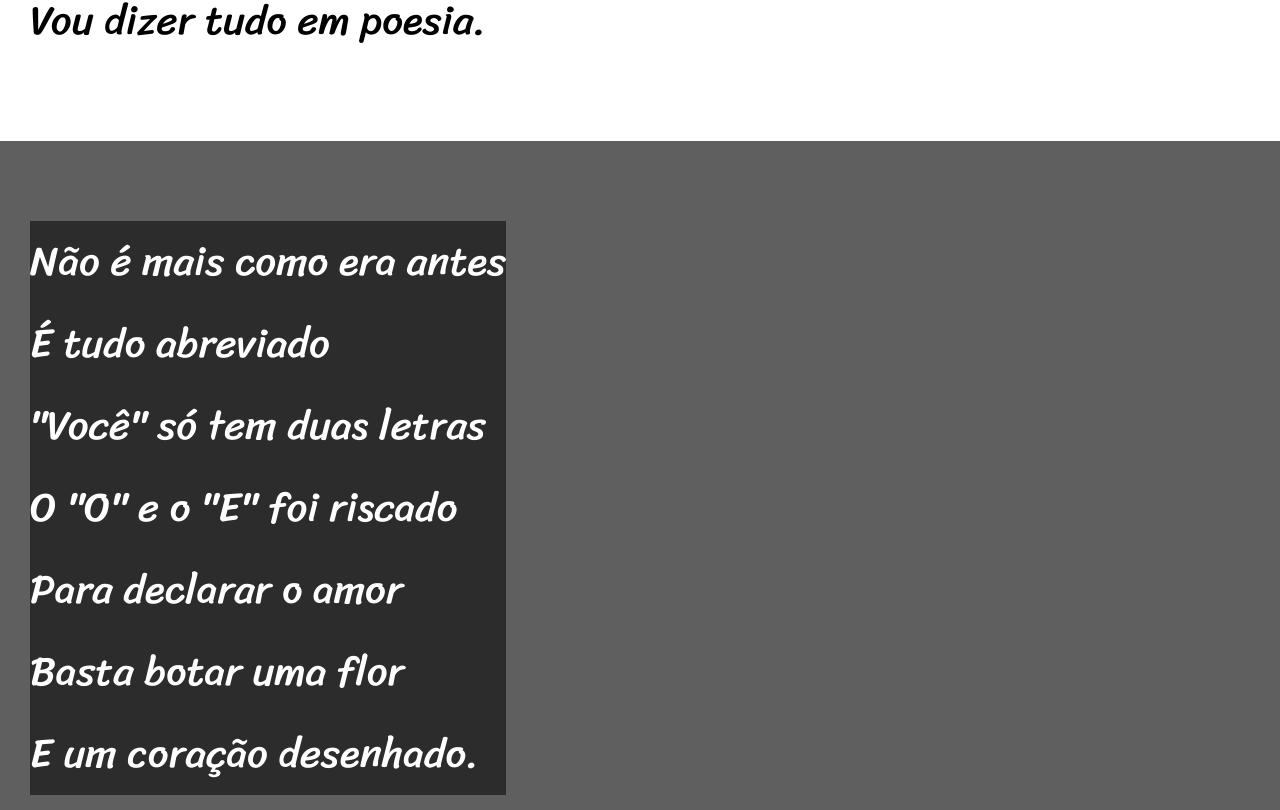
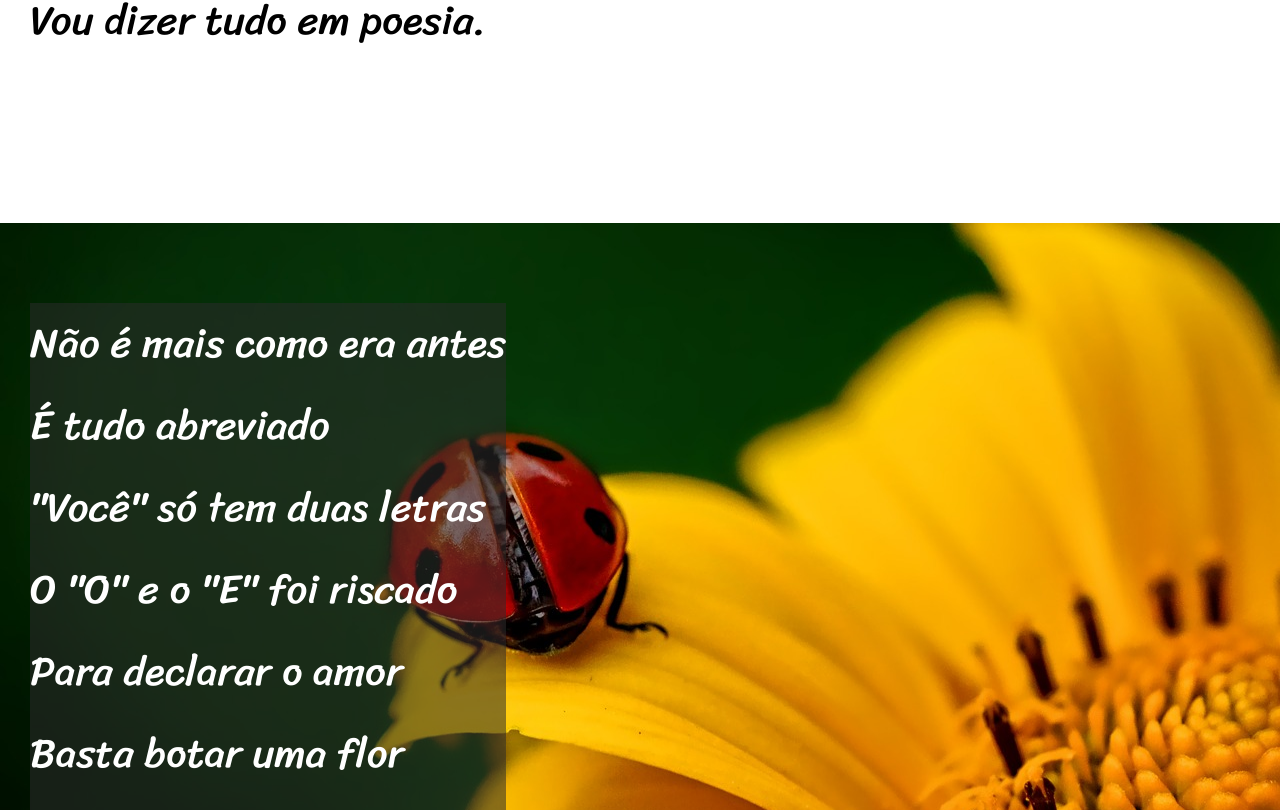
Before and after one commit to Xavier0202/html-css, a plain HTML site: page desafios/ºexercicio012/index.html in a window 1280 px wide. Shown: the part 850-1660 px from the top of the page. Drawn offline with Linux system fonts and the light colour scheme.

Commit message:
finalização

```diff
--- a/desafios/ºexercicio012/index.html
+++ b/desafios/ºexercicio012/index.html
@@ -26,7 +26,7 @@
                 </p>
             </section>
 
-            <section class="imagem">
+            <section class="imagem" id="img01">
                 <p>
                     Não é mais como era antes<br>
                     É tudo abreviado<br>
@@ -60,7 +60,7 @@
                 </p>
             </section>
 
-            <section class="imagem">
+            <section class="imagem"id="img02">
                 <p>
                     Tenho saudade das cartas<br>
                     Escritas com a própria mão<br>
--- a/desafios/ºexercicio012/style.css
+++ b/desafios/ºexercicio012/style.css
@@ -56,6 +56,20 @@ padding-left: 30px;
 font-family: var(--fonte2);
 font-size: 3.2vw;
 }
+section>p{
+    padding-bottom: 2em;
+}
+
+section#img01{
+background-image: url('../ºexercicio012/imagens/background001.jpg');
+background-position: right center;
+
+}
+
+section#img02{
+
+background-image: url('../ºexercicio012/imagens/background002.jpg');
+}
 
 section.normal{
     background-color: white;
@@ -65,10 +79,11 @@ color: black;
 section.imagem{
     background-color: rgb(95, 95, 95);
     color: white;
+    background-attachment: fixed;
 
 }
 section.imagem >p{
-background-color: rgb(44, 44, 44);
+background-color: rgba(44, 44, 44, 0.541);
 display: inline-block;
 }
 footer{
```
